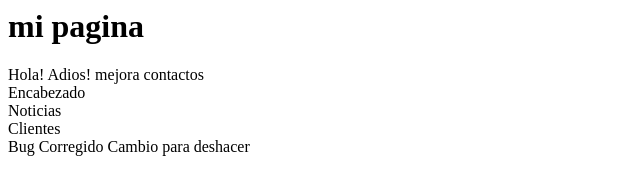
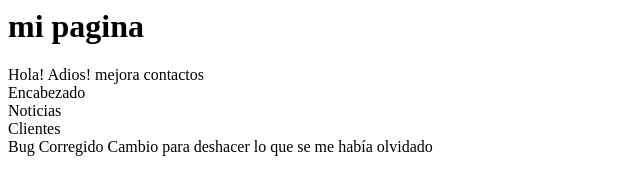
Before and after one commit to martafdez/cursogit, a plain HTML site: page index.html in a window 1280 px wide. Shown: the whole page, without its empty margins (0-640 px from the left). Drawn offline with Linux system fonts and the light colour scheme.

Commit message:
incluyo el nuevo cambio

```diff
--- a/index.html
+++ b/index.html
@@ -14,4 +14,5 @@ Clientes
 </div>
 Bug Corregido
 Cambio para deshacer
+lo que se me había olvidado
 </html>
```
